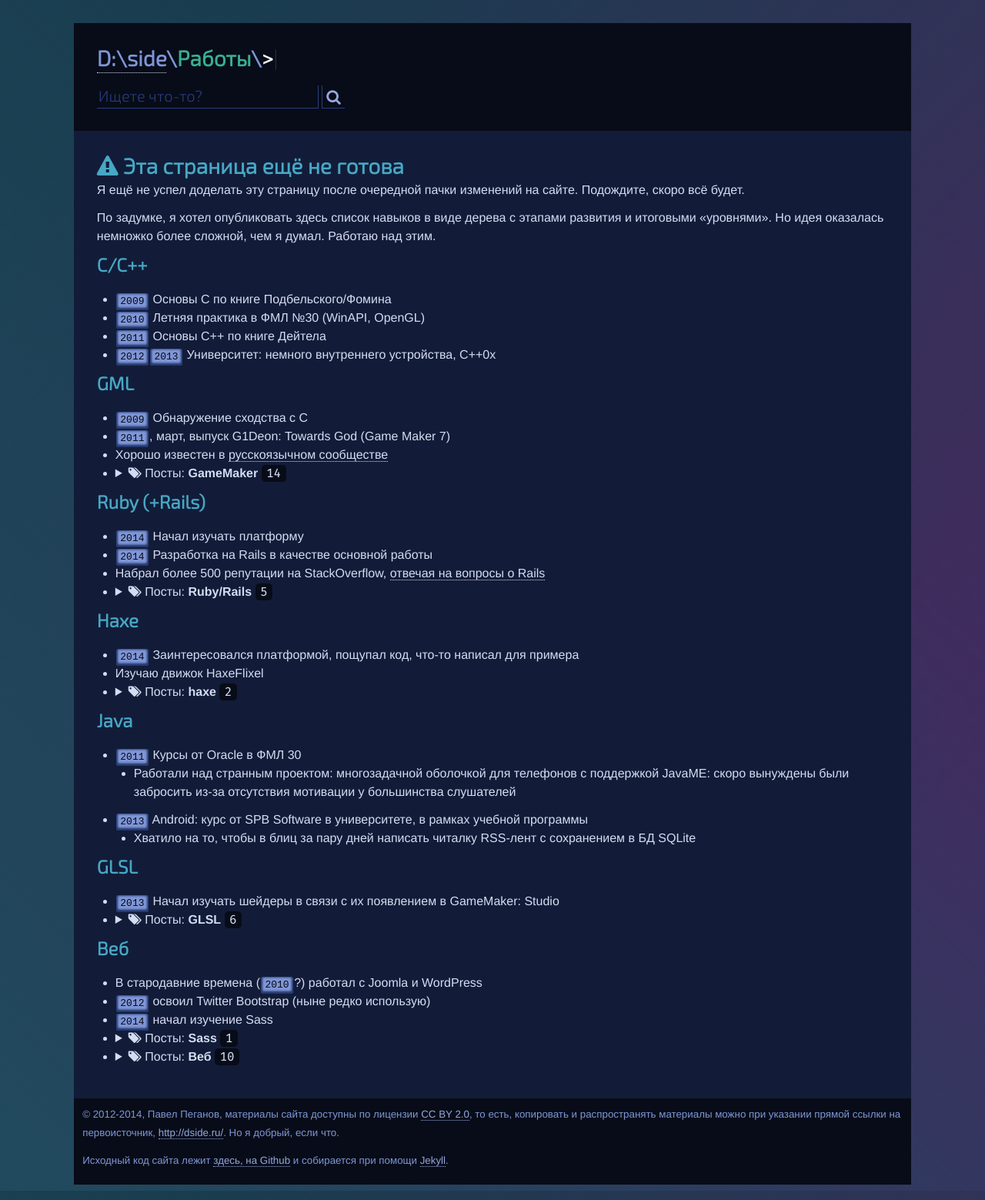
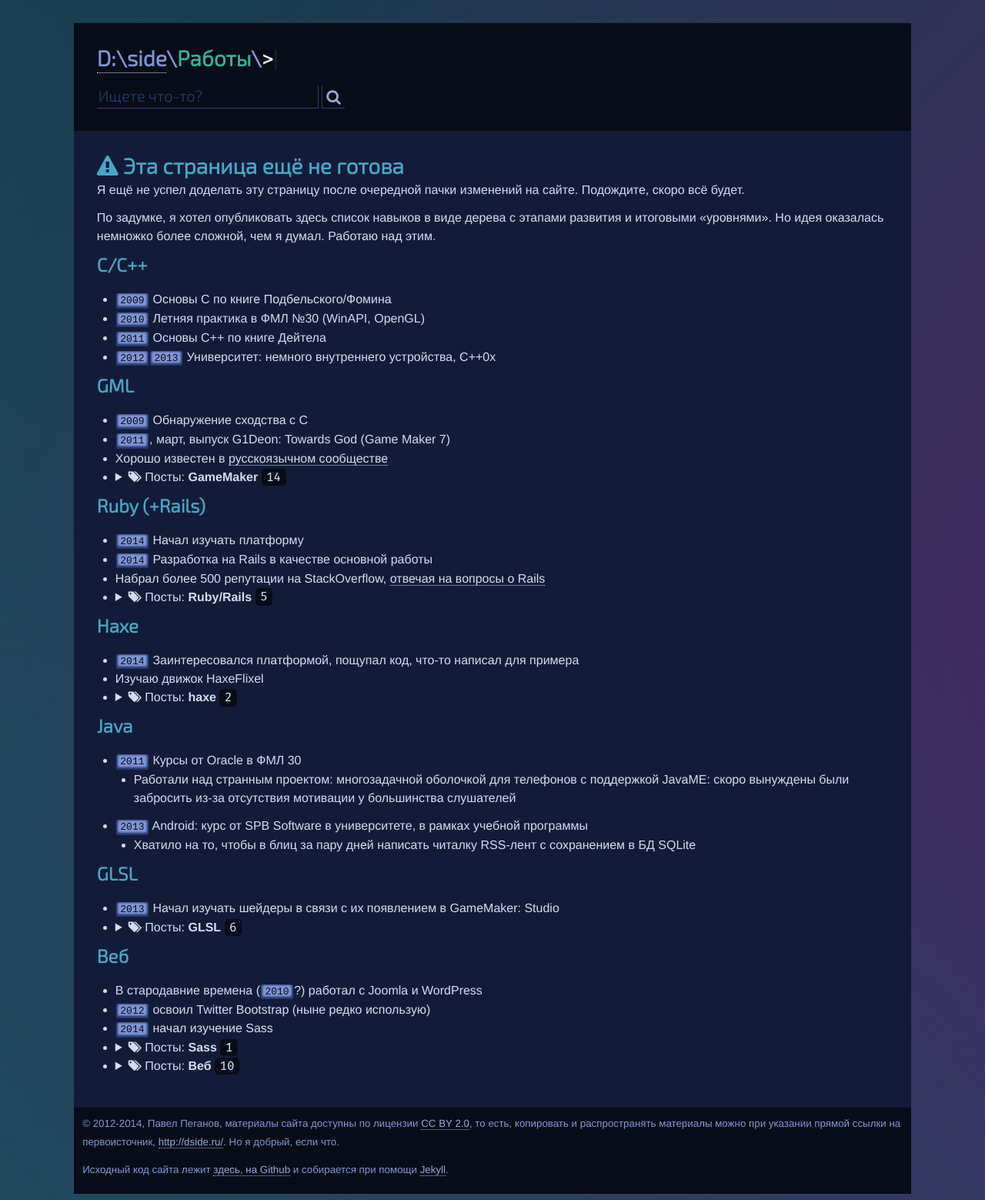
Before and after one commit to D-side/d-side.github.io, a Jekyll site: the page built from skills/index.md, in a window 1280 px wide. Shown: the whole page at 77% size. Built offline with Jekyll 4.4.1, drawn with Linux system fonts in a browser that asks for light colours.

Commit message:
WIP tag fixed

```diff
--- a/_includes/post.html
+++ b/_includes/post.html
@@ -1,5 +1,5 @@
 <article class="post">
-  <span>{% include date.html date=include.post.date %}</span><h3><a class="post-link" href="{{ include.post.url | prepend: site.baseurl }}">{{ include.post.title }}</a><small>{% if post.wip %}<kbd><i class="fa fa-spinner fa-spin"></i>&nbsp;пишется</kbd>{% endif %}<a href="{{include.post.url}}#disqus_thread"><i class="fa fa-comments"></i></a></small></h3>
+  <span>{% include date.html date=include.post.date %}</span><h3><a class="post-link" href="{{ include.post.url | prepend: site.baseurl }}">{{ include.post.title }}</a><small>{% if post.wip %}<kbd><i class="fa fa-spinner fa-spin"></i>&nbsp;пишется</kbd> {% endif %}<a href="{{include.post.url}}#disqus_thread"><i class="fa fa-comments"></i></a></small></h3>
   <p>{{include.post.excerpt}}</p>
   <ul class="tags">
     {% for tag in post.tags %}
--- a/assets/main.sass
+++ b/assets/main.sass
@@ -235,10 +235,11 @@
     border-color: $theme03
 
 kbd
+  display: inline-block
   background-color: $theme04
   color: $theme00
   border-radius: 0.3em
-  padding: 0.2em 0.4em 0.4em 0.4em
+  padding: 0 0.4em
   margin: 0.1em
   box-shadow: inset 0 -0.1em 0.2em 0.15em $theme02
 
```
